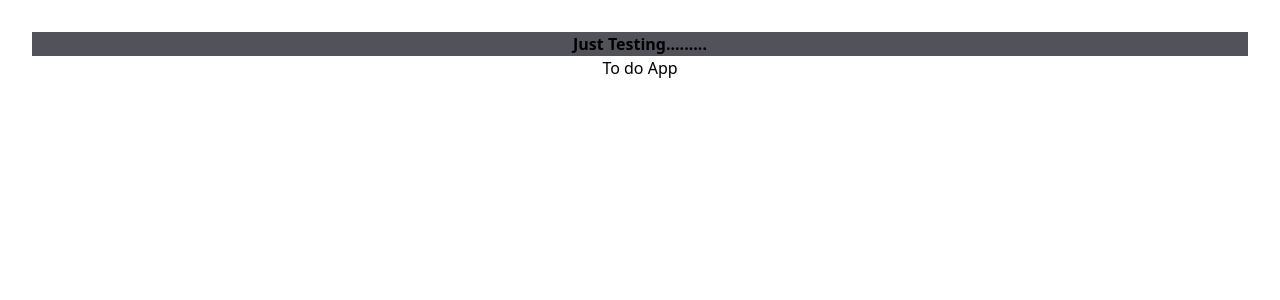
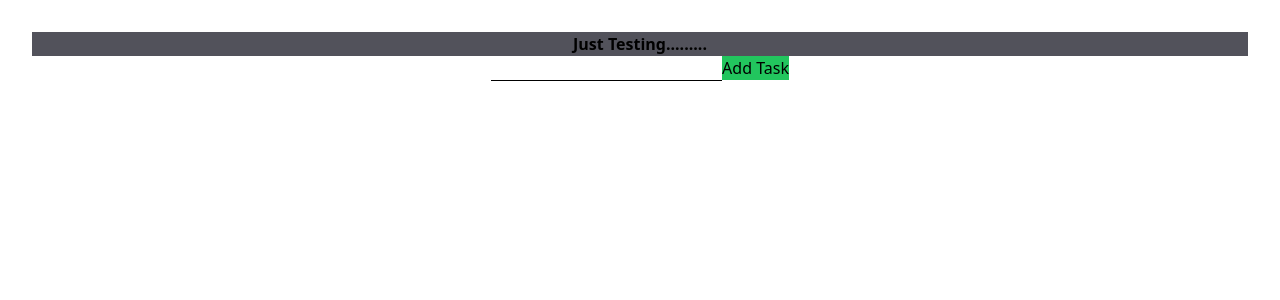
Before and after one commit to nkashyap01/React-Revision, a React (Vite) app: page / in a window 1280 px wide. Shown: the top 300 px of the page. Built offline with nearby package versions, Linux system fonts and the light colour scheme.

Commit message:
created todo app

```diff
--- a/src/practiceApps/todo/ToDo.jsx
+++ b/src/practiceApps/todo/ToDo.jsx
@@ -1,9 +1,54 @@
-import React from 'react'
+import React, { useState } from 'react'
 
 const ToDo = () => {
+    const [task, setTask] = useState("")
+    const [todos, setTodos] = useState([])
+    const handleChange=(e)=>{
+        setTask(e.target.value)
+
+    }
+    const addTodo = (e) =>{
+      const newTodos = todos.map((todo)=>{
+        return {...todo}
+      });
+
+      newTodos.push({value:task, isCompleted:false})
+      setTodos(newTodos)
+    };
+
+    const handleKeyDown =(e) =>{
+    if(e.key==="Enter")
+      addTodo();
+    }
+
+    const handleDelete = (index) =>{
+      const filteredTodo = todos.filter((_, todoIndex)=>{
+        return todoIndex!=index
+      })
+      setTodos(filteredTodo);
+      console.log("delete");
+    }
+
   return (
     <div>
-      <p>To do App</p>
+      <div>
+        <input className="border-b border-black" type="text" onChange={handleChange} onKeyDown={handleKeyDown}/>
+        <button className=" bg-green-500" placeholder="add your task" onClick={addTodo}>Add Task</button>
+      </div>
+      <div>
+
+        {todos.map((todo, index)=>{
+          return(
+            <div key={index}>
+
+              <span>{todo.value}</span>
+              <span className="m-4"> ✔</span>
+              <span onClick={()=>handleDelete(index)}> ❎</span>
+            </div>
+          )
+        })}
+
+        </div>
     </div>
   )
 }
```
